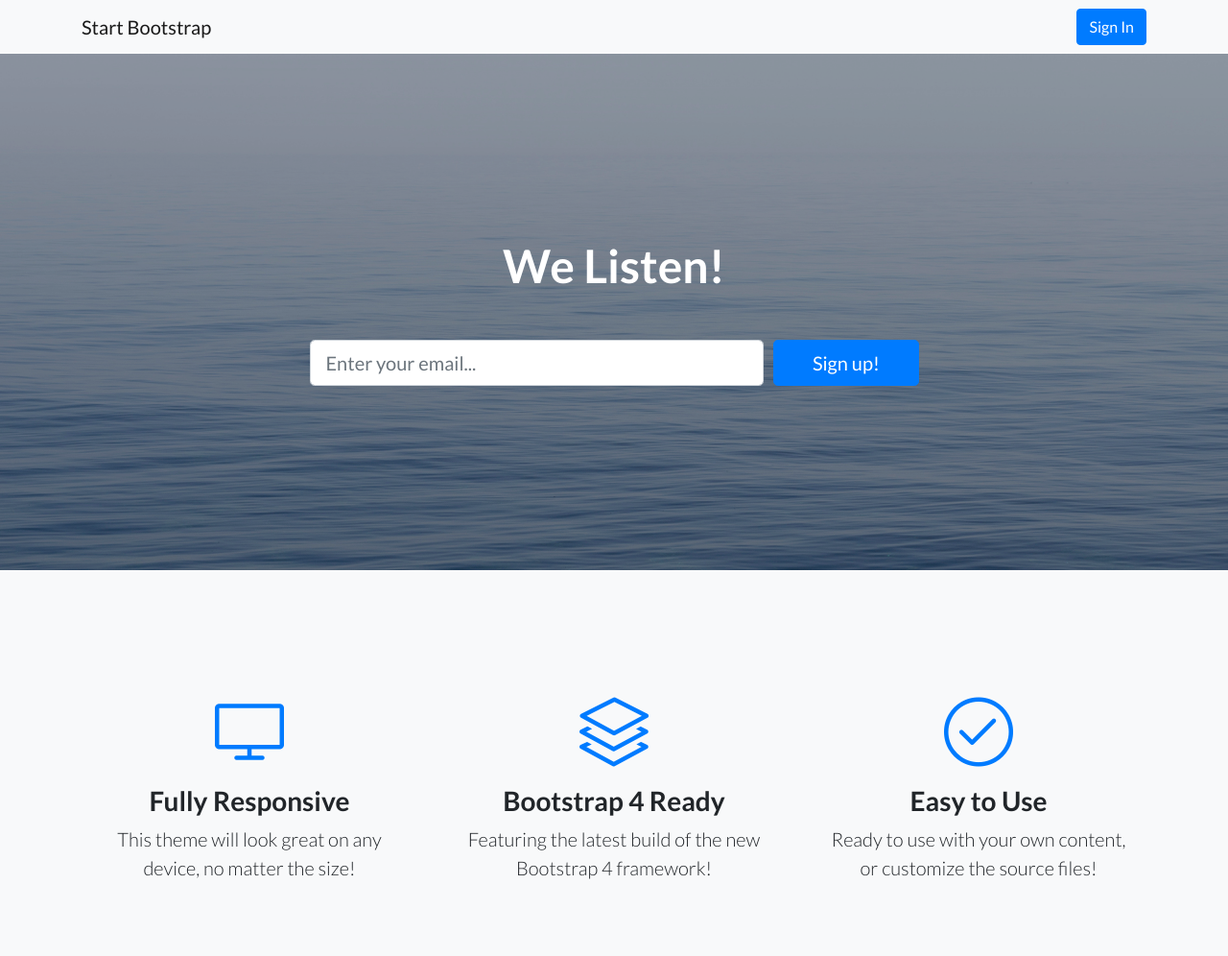
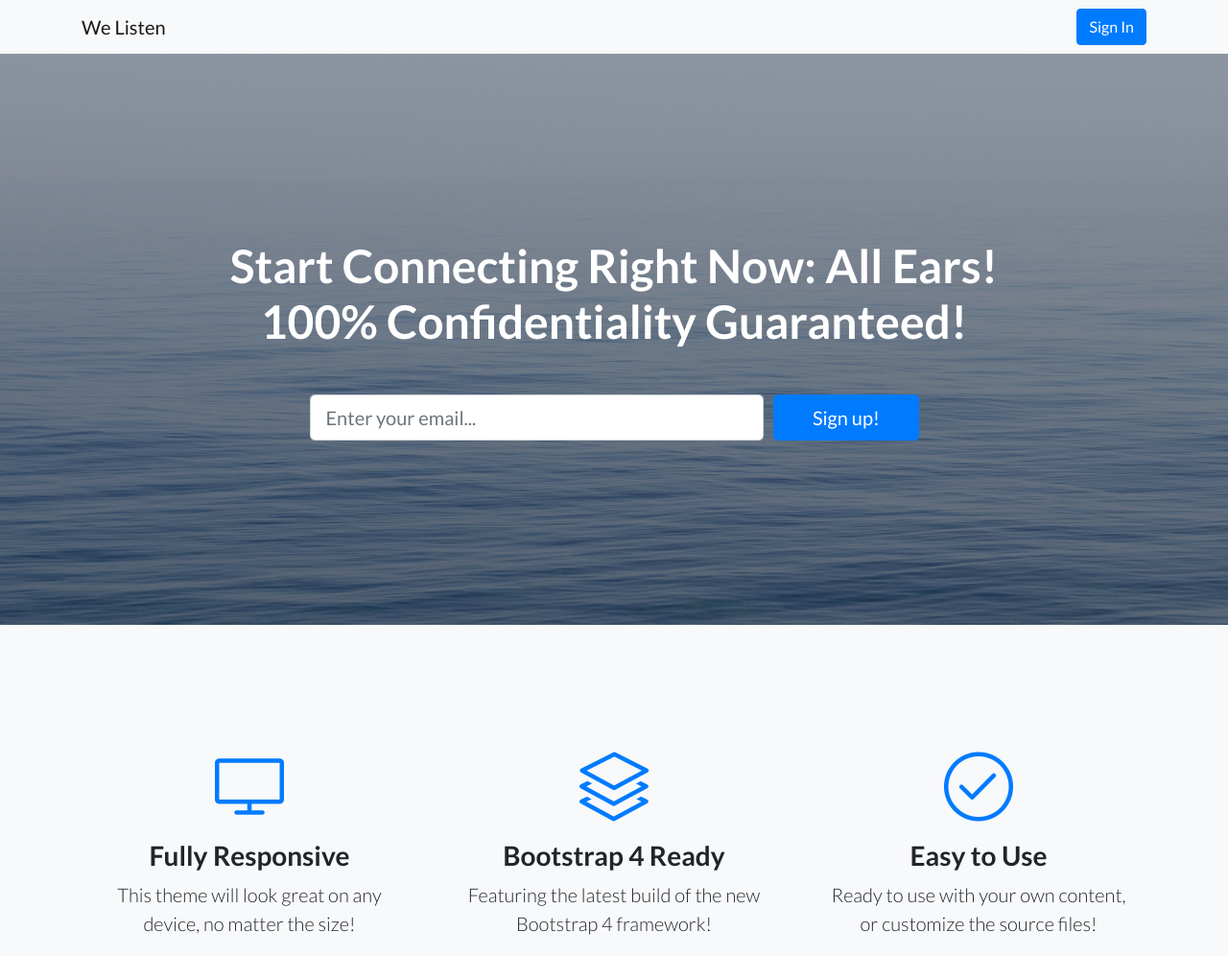
Before and after one commit to Parrot-One/landingpage, a website: page index.html in a window 1280 px wide. Shown: the top 996 px of the page at 96% size. Drawn offline with Linux system fonts and the light colour scheme.

Commit message:
changed title

```diff
--- a/index.html
+++ b/index.html
@@ -8,7 +8,7 @@
     <meta name="description" content="">
     <meta name="author" content="">
 
-    <title>Landing Page - Start Bootstrap Theme</title>
+    <title>Landing Page - We Listen</title>
 
     <!-- Bootstrap core CSS -->
     <link href="vendor/bootstrap/css/bootstrap.min.css" rel="stylesheet">
@@ -28,7 +28,7 @@
     <!-- Navigation -->
     <nav class="navbar navbar-light bg-light static-top">
       <div class="container">
-        <a class="navbar-brand" href="#">Start Bootstrap</a>
+        <a class="navbar-brand" href="#">We Listen</a>
         <a class="btn btn-primary" href="#">Sign In</a>
       </div>
     </nav>
@@ -39,7 +39,7 @@
       <div class="container">
         <div class="row">
           <div class="col-xl-9 mx-auto">
-            <h1 class="mb-5">We Listen!</h1>
+            <h1 class="mb-5">Start Connecting Right Now: All Ears! 100% Confidentiality Guaranteed!</h1>
           </div>
           <div class="col-md-10 col-lg-8 col-xl-7 mx-auto">
             <form>
```
